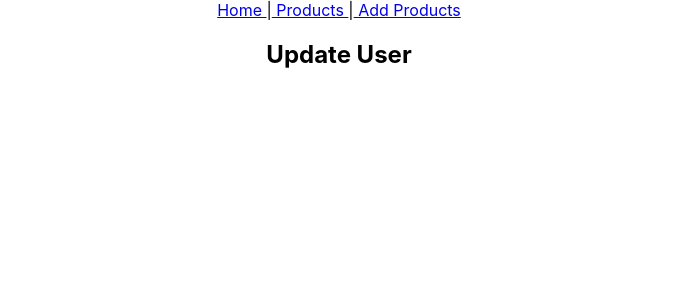
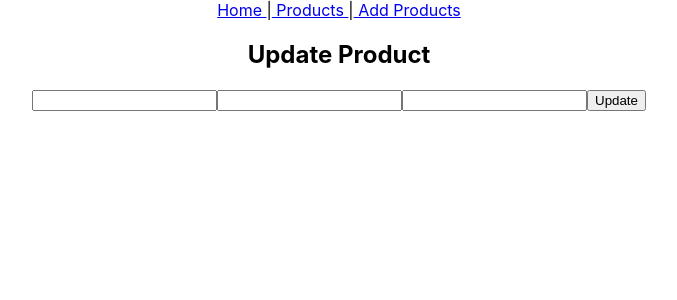
Before and after one commit to emonShimoul/product-management-react-client, a React (Create React App) app: page /updateuser/1 in a window 1280 px wide. Shown: the top 300 px of the page, without its empty margins (301-978 px from the left). Built offline with nearby package versions, Linux system fonts and the light colour scheme; no server answers.

Commit message:
added product update functionality successfully

```diff
--- a/src/components/Products/Products.js
+++ b/src/components/Products/Products.js
@@ -18,7 +18,7 @@ const Products = () => {
             })
             .then(res => res.json())
             .then(data => {
-                if(data.deletedCount>0){
+                if(data.deletedCount > 0){
                     // console.log(data);
                     alert("Deleted Successfully!!");
                     const remainingProducts = products.filter(product => product._id !== id);
--- a/src/components/UpdateUser/UpdateUser.js
+++ b/src/components/UpdateUser/UpdateUser.js
@@ -1,15 +1,62 @@
-import React from 'react';
+import React, { useEffect, useState } from 'react';
 import { useParams } from 'react-router-dom';
 
 const UpdateUser = () => {
     const {id} = useParams();
-    // console.log(id);
-    fetch(`http://localhost:5000/products/${id}`)
-    .then(res => res.json())
-    .then(data => console.log(data))
+    const [productInfo, setProductInfo] = useState({});
+    // console.log(productInfo);
+    useEffect(() => {
+        fetch(`http://localhost:5000/products/${id}`)
+        .then(res => res.json())
+        .then(data => setProductInfo(data))
+    }, []);
+
+    const handleUpdate = e => {
+        fetch(`http://localhost:5000/products/${id}`, {
+            method: 'PUT',
+            headers: {
+                'Content-Type': 'application/json'
+            },
+            body: JSON.stringify(productInfo)
+        })
+        .then(res => res.json())
+        .then(data => {
+            if(data.modifiedCount > 0){
+                alert('Updated Successfully!!');
+            }
+        })
+
+        setProductInfo('');
+        e.preventDefault();
+    }
+
+    const handleName = (e) =>{
+        const updatedName = e.target.value;
+        const updatedProduct = { name: updatedName, price: productInfo.price, quantity: productInfo.quantity };
+        setProductInfo(updatedProduct);
+    }
+
+    const handlePrice = (e) =>{
+        const updatedPrice = e.target.value;
+        const updatedProduct = { name: productInfo.name, price: updatedPrice, quantity: productInfo.quantity };
+        setProductInfo(updatedProduct);
+    }
+
+    const handleQuantity = (e) =>{
+        const updatedQuantity = e.target.value;
+        const updatedProduct = { name: productInfo.name, price: productInfo.price, quantity: updatedQuantity };
+        setProductInfo(updatedProduct);
+    }
+
     return (
         <div>
-            <h2>Update User</h2>
+            <h2>Update Product {productInfo.name}</h2>
+            <form onSubmit={handleUpdate}>
+                <input type="text" value={productInfo.name || ""} onChange={handleName} />
+                <input type="text" value={productInfo.price || ""} onChange={handlePrice} />
+                <input type="number" value={productInfo.quantity || ""} onChange={handleQuantity} />
+                <input type="submit" value="Update" />
+            </form>
         </div>
     );
 };
```
